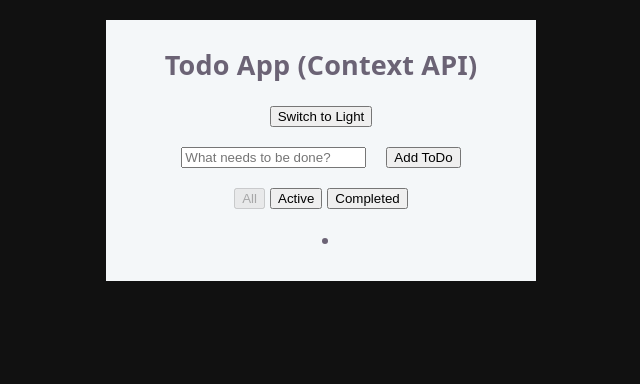
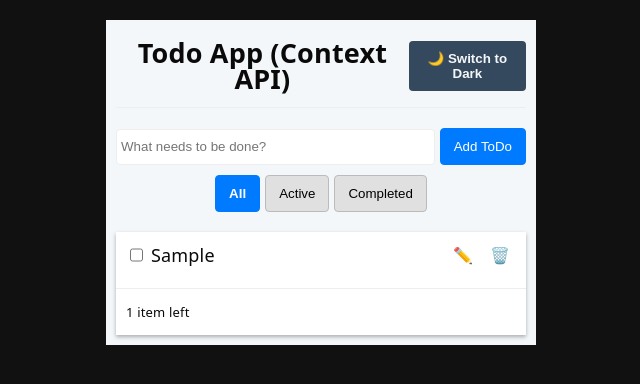
Before and after one commit to IsaacJCarnes/perscholas-lab10.3, a React (Vite) app: page / in a window 1280 px wide. Both pictures are taken after typing "Sample" into the empty fields and a click on the button "Add ToDo". Shown: the top 384 px of the page, without its empty margins (319-959 px from the left). Built offline with nearby package versions, Linux system fonts and the light colour scheme.

Commit message:
Added dark/light color themes and hooked up theme switch button

```diff
--- a/src/App.css
+++ b/src/App.css
@@ -1,27 +1,10 @@
 .exampleSection {
+  position: relative;
   margin-top: 20px;
-  background-color: var(--modal-bg);
   padding: 10px;
   width: inherit;
   display: flex;
   flex-direction: column;
   align-items: center;
+  background: var(--modal-bg);
 }
-
-#ToDoForm {
-  position: relative;
-  max-width: 500px;
-  width: 100%;
-  display: flex;
-  align-items: center;
-  justify-content: center;
-  gap: 20px;
-  margin: 20px 5px;
-}
-
-#FilterForm {
-  width: fit-content;
-  max-width: 100%;
-  display: flex;
-  gap: 5px;
-}
--- /dev/null
+++ b/src/components/Dashboard/Dashboard.css
@@ -0,0 +1,97 @@
+#Dashboard {
+  color: var(--text);
+}
+
+nav {
+  display: flex;
+  align-items: center;
+}
+
+nav h2 {
+  margin: 10px 20px;
+  flex-grow: 1;
+}
+
+form {
+  padding: 0px;
+  margin: 5px 0px;
+}
+
+#ToDoForm {
+  position: relative;
+  max-width: 500px;
+  width: -webkit-fill-available;
+  width: stretch;
+  display: flex;
+  align-items: center;
+  justify-content: center;
+  gap: 5px;
+  box-sizing: content-box;
+  padding-top: 20px;
+  border: 0px solid var(--border-color);
+  border-top-width: 1px;
+}
+
+#ToDoForm input {
+  background-color: var(--item-color);
+  border: 1px solid var(--border-color);
+  border-radius: 4px;
+  height: 26px;
+  margin: 0px;
+  padding: 4px;
+  flex-grow: 1;
+}
+
+#FilterForm {
+  width: fit-content;
+  max-width: 100%;
+  display: flex;
+  gap: 5px;
+  margin-bottom: 20px;
+}
+
+#FilterForm button,
+#ToDoForm button,
+.lightButton {
+  cursor: pointer;
+  border: 1px solid;
+  padding: 10px 13px;
+  font-weight: 500;
+  font-size: normal;
+  border-radius: 4px;
+}
+
+#ToDoForm button {
+  border-color: var(--blue-button-bg);
+  background: var(--blue-button-bg);
+  color: var(--blue-button-text);
+}
+
+#ToDoForm button:hover {
+  background-color: var(--blue-button-hover);
+  border-color: var(--blue-button-hover);
+}
+
+#FilterForm button {
+  border-color: var(--button-hover);
+  background: var(--button-bg);
+}
+
+#FilterForm button:hover {
+  background: var(--button-hover);
+}
+
+#FilterForm button:disabled {
+  border-color: var(--blue-button-bg);
+  background: var(--blue-button-bg);
+  color: var(--blue-button-text);
+  font-weight: 600;
+}
+
+.light {
+  color-scheme: light;
+}
+
+.dark {
+  color-scheme: dark;
+}
--- a/src/components/Dashboard/Dashboard.tsx
+++ b/src/components/Dashboard/Dashboard.tsx
@@ -1,17 +1,21 @@
 import { useState } from "react";
 
+import "./Dashboard.css";
 import type { FilterProps, ToDo } from "../../types";
 import useLocalStorage from "../../hooks/useLocalStorage.tsx";
-
 import { filterToDos } from "../../utils/toDoUtils.ts";
 
 import ToDoForm from "../ToDoForm/ToDoForm.tsx";
 import ToDoFilter from "../ToDoFilter/ToDoFilter.tsx";
 import ToDoList from "../ToDoList/ToDoList.tsx";
+import ThemeButton from "../ThemeToggleButton/ThemeToggleButton.jsx";
 
 export default function Dashboard() {
   const { storageData, setStorageItem } = useLocalStorage();
   const toDos: Array<ToDo> = storageData.toDos ? storageData.toDos : [];
+  const lightMode: string = storageData.lightMode
+    ? storageData.lightMode
+    : "light";
 
   const [editingID, setEditingID] = useState(-1);
 
@@ -30,8 +34,8 @@ export default function Dashboard() {
     setStorageItem("toDos", newToDos);
   };
 
-  const onEditSelect = (toDoIndex: number) => {
-    setEditingID(toDoIndex);
+  const onEditSelect = (id: string) => {
+    setEditingID(Number(id));
   };
 
   const onAddToDo = (toDo: ToDo) => {
@@ -51,11 +55,15 @@ export default function Dashboard() {
     setStorageItem("toDos", newToDos);
   };
 
+  const toggleTheme = () => {
+    setStorageItem("lightMode", lightMode.includes("light") ? "dark" : "light");
+  };
+
   return (
-    <div className="exampleSection">
+    <div id="Dashboard" className={`exampleSection ${lightMode}`}>
       <nav>
         <h2>Todo App (Context API)</h2>
-        <button>Switch to Light</button>
+        <ThemeButton lightMode={lightMode} toggleTheme={toggleTheme} />
       </nav>
       <ToDoForm
         onSubmitToDo={editingID > -1 ? onEditToDo : onAddToDo}
--- /dev/null
+++ b/src/components/ThemeToggleButton/ThemeToggleButton.css
@@ -0,0 +1,9 @@
+.lightButton{
+    width: fit-content;
+    height: fit-content;
+    background-color: var(--light-button);
+    color: var(--light-button-text);
+    border-width: 0px;
+    font-size: normal;
+    font-weight: 600;
+}
--- /dev/null
+++ b/src/components/ThemeToggleButton/ThemeToggleButton.jsx
@@ -0,0 +1,15 @@
+import "./ThemeToggleButton.css";
+
+function ThemeButton({ lightMode, toggleTheme }) {
+  return lightMode.includes("light") ? (
+    <button className="lightButton" onClick={toggleTheme}>
+      🌙 Switch to Dark
+    </button>
+  ) : (
+    <button className="lightButton" onClick={toggleTheme}>
+      ☀️ Switch to Light
+    </button>
+  );
+}
+
+export default ThemeButton;
--- a/src/components/ToDoList/ToDoItem.tsx
+++ b/src/components/ToDoList/ToDoItem.tsx
@@ -1,9 +1,19 @@
 import type { ToDoStatus, ToDoItemProps } from "../../types";
 
-export default function TaskItem(props: ToDoItemProps) {
+export default function TaskItem({
+  editing,
+  toDo,
+  onStatusChange,
+  onDelete,
+  onEdit,
+}: ToDoItemProps) {
+  const id = String(toDo.id);
   return (
-    <li data-id={props.toDo.id} className="toDoItem">
-
+    <li data-id={toDo.id} className="toDoItem">
+      <input type="checkbox" />
+      <div>{toDo.title}</div>
+      <button onClick={() => onEdit(id)}>✏️</button>
+      <button onClick={() => onDelete(id)}>🗑️</button>
     </li>
   );
 }
--- a/src/components/ToDoList/ToDoList.css
+++ b/src/components/ToDoList/ToDoList.css
@@ -0,0 +1,52 @@
+#ToDoList {
+  width: -webkit-fill-available;
+  width: stretch;
+  background-color: var(--element-bg);
+  box-shadow: 0 2px 4px rgba(0, 0, 0, 0.3);
+  padding: 0px;
+}
+
+#ToDoList ul {
+  padding: 0px;
+  padding-bottom: 10px;
+  margin: 0px;
+  width: -webkit-fill-available;
+  width: stretch;
+  border: 0px solid var(--border-color);
+  border-bottom-width: 1px;
+}
+
+.toDoItem {
+  padding: 10px 10px;
+  background-color: var(--item-color);
+  border: 0px solid var(--border-color);
+  border-bottom-width: 1px;
+  width: -webkit-fill-available;
+  width: stretch;
+  display: flex;
+  gap: 5px;
+}
+
+.toDoItem:last-child {
+  border-bottom-width: 0px;
+}
+
+.toDoItem div {
+  text-align: left;
+  flex-grow: 1;
+}
+
+.toDoItem button {
+  font-size: medium;
+  background: unset;
+  border: unset;
+  cursor: pointer;
+}
+
+#ItemsCounter {
+  font-size: small;
+  padding: 10px 10px;
+  width: -webkit-fill-available;
+  width: stretch;
+  text-align: left;
+}
--- a/src/components/ToDoList/ToDoList.tsx
+++ b/src/components/ToDoList/ToDoList.tsx
@@ -1,20 +1,28 @@
-//import "./ToDoList.css";
+import "./ToDoList.css";
 import type { ToDoListProps } from "../../types";
-import TaskItem from "./ToDoItem";
-export default function TaskList(props: ToDoListProps) {
+import ToDoItem from "./ToDoItem";
+export default function ToDoList({
+  toDos,
+  editId,
+  onStatusChange,
+  onDelete,
+  onEdit,
+}: ToDoListProps) {
   return (
-    <ul id="TaskList">
-      {props.toDos.map((toDo, index) => (
-        <TaskItem
-          key={index}
-          index={index}
-          toDo={toDo}
-          editing={index === props.editId}
-          onStatusChange={props.onStatusChange}
-          onDelete={props.onDelete}
-          onEdit={props.onEdit}
-        />
-      ))}
-    </ul>
+    <div id="ToDoList">
+      <ul>
+        {toDos.map((toDo, index) => (
+          <ToDoItem
+            key={index}
+            toDo={toDo}
+            editing={index === editId}
+            onStatusChange={onStatusChange}
+            onDelete={onDelete}
+            onEdit={onEdit}
+          />
+        ))}
+      </ul>
+      <div id="ItemsCounter">{toDos.length} {toDos.length == 1 ? "item" : "items"} left</div>
+    </div>
   );
 }
--- a/src/index.css
+++ b/src/index.css
@@ -1,17 +1,24 @@
 :root {
-  --text: #6b6375;
-  --text-h: #08060d;
+  color-scheme: light dark;
+  --text: light-dark(#0a0a0a, #f1eded);
+  --text-h: light-dark(#08060d, #f3f4f6);
   --bg: #111111;
-  --element-bg: #ffffff;
-  --modal-bg: #f4f7f9;
-  --light-btn: #2c3e50;
-
+  --element-bg: light-dark(#ffffff, #252525);
+  --modal-bg: light-dark(#f4f7f9, #1a1a1a);
+  --light-button: light-dark(#34495e, #f39c12);
+  --light-button-text: light-dark(#f4f7f9, #1a1a1a);
+  --border-color: light-dark(#eeeeee, #3a3a3a);
+  --item-color: light-dark(#fff, #2a2a2a);
+  --button-bg: light-dark(#e0e0e0, #444);
+  --button-hover: light-dark(#bbb, #555);
+  --blue-button-bg: #007bff;
+  --blue-button-text: white;
+  --blue-button-hover: #0056b3;
   --sans: system-ui, "Segoe UI", Roboto, sans-serif;
 
   font: 18px/145% var(--sans);
   letter-spacing: 0.18px;
-  color-scheme: light dark;
-  color: var(--text);
+
   background: var(--bg);
   font-synthesis: none;
   text-rendering: optimizeLegibility;
@@ -20,17 +27,6 @@
 
   @media (max-width: 1024px) {
     font-size: 16px;
-  }
-}
-
-@media (prefers-color-scheme: dark) {
-  :root {
-    --text: #9ca3af;
-    --text-h: #f3f4f6;
-    --bg: #111111;
-    --element-bg: #2a2a2a;
-    --modal-bg: #1a1a1a;
-    --light-btn: #f1c40f;
   }
 }
 
--- a/src/types/index.ts
+++ b/src/types/index.ts
@@ -11,16 +11,15 @@ export interface ToDoListProps {
   editId: number;
   onStatusChange: (toDoId: string, newStatus: ToDoStatus) => void;
   onDelete: (toDoId: string) => void;
-  onEdit: (toDoIndex: number) => void;
+  onEdit: (toDoId: string) => void;
 }
 
 export interface ToDoItemProps {
-  index: number;
   editing:boolean
   toDo: ToDo;
   onStatusChange: (toDoId: string, newStatus: ToDoStatus) => void;
   onDelete: (toDoId: string) => void;
-  onEdit: (toDoIndex: number) => void;
+  onEdit: (toDoId: string) => void;
 }
 
 export interface FilterProps {
```
